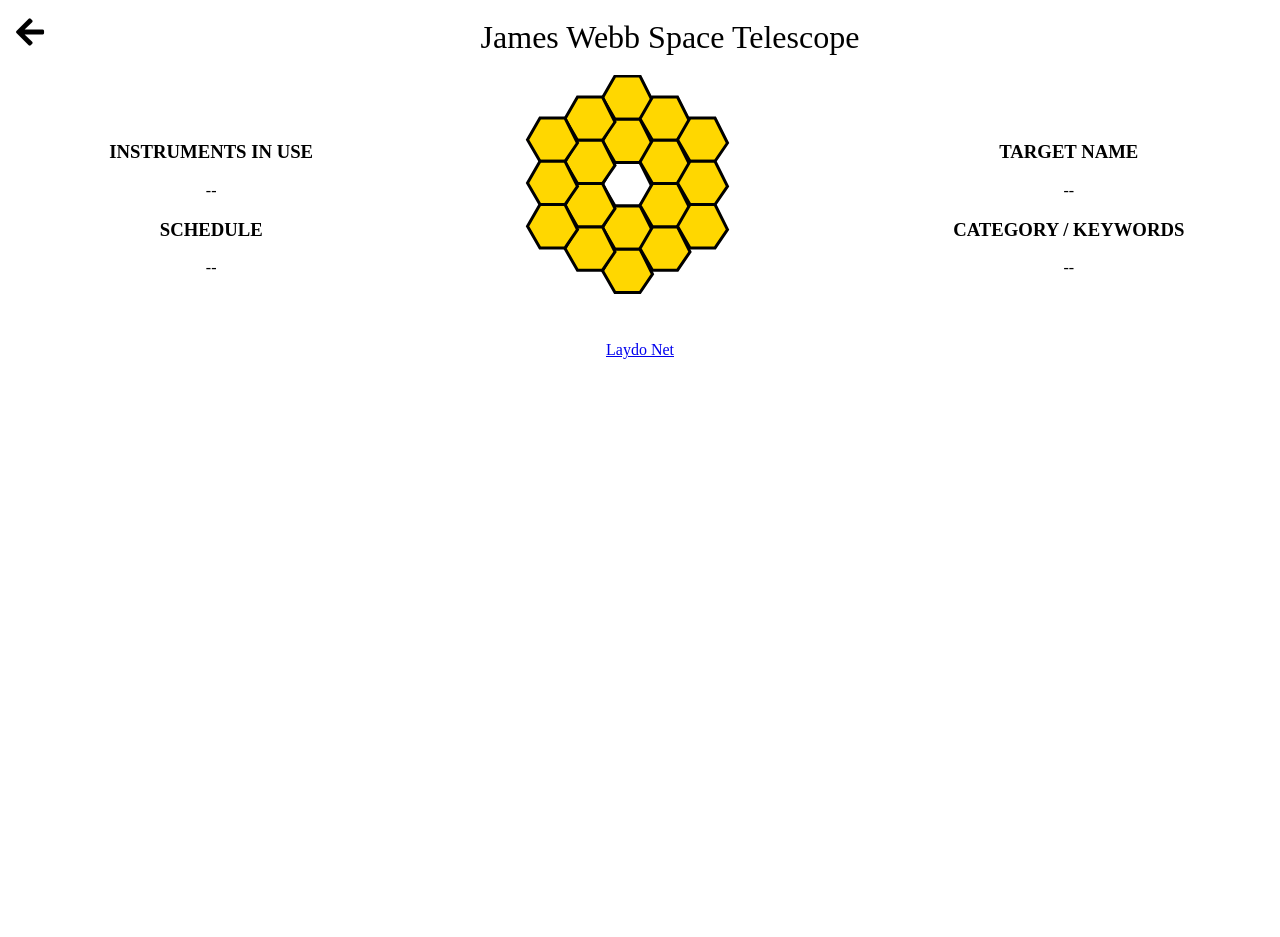
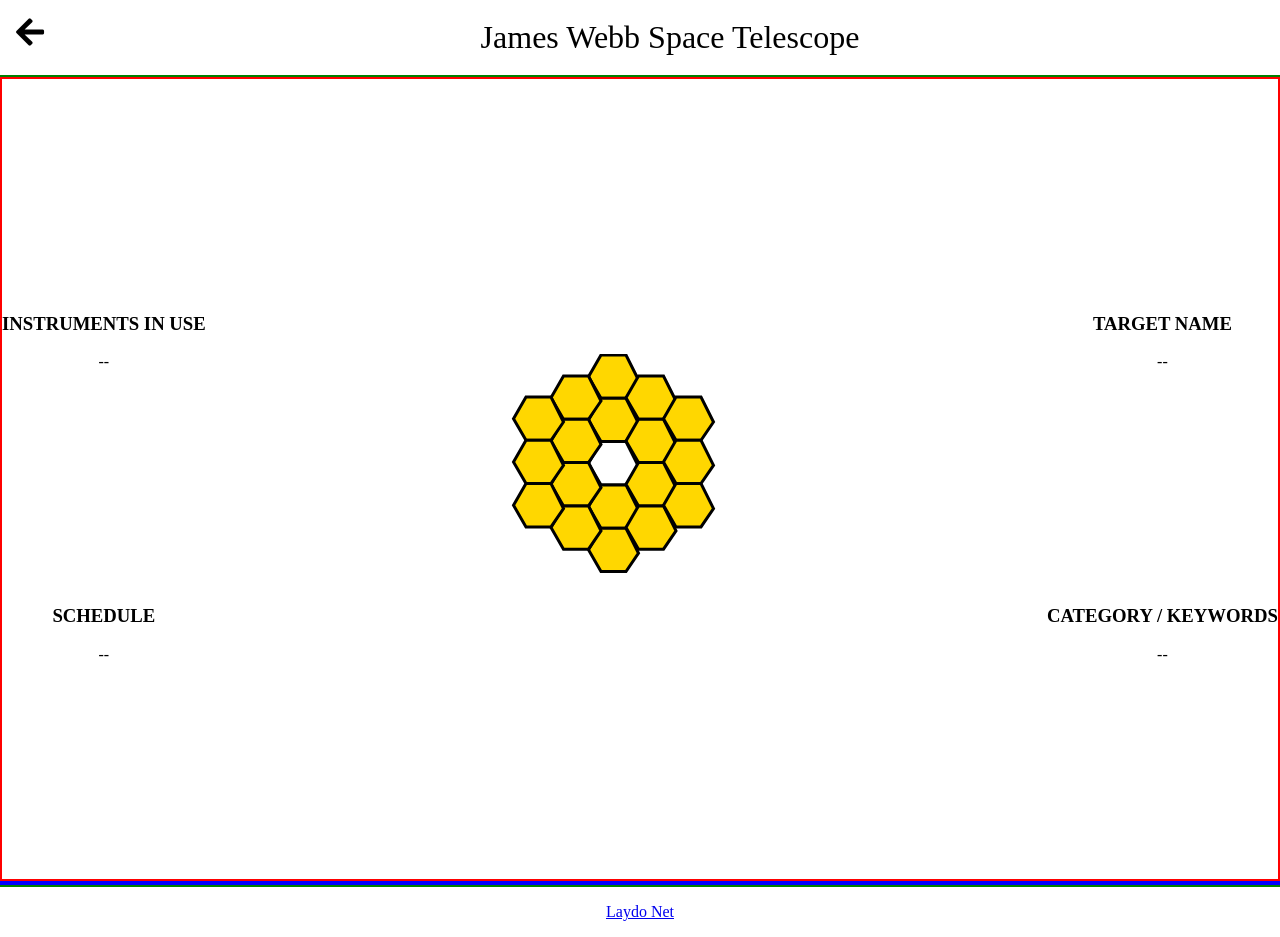
Before and after one commit to LAYDO/homeapps, a Django app: template jwst/templates/jwst.html in a window 1280 px wide. Before the commit the page ends 359 px from the top, so only its background shows below. Run offline with Django 3.2, Linux system fonts and the light colour scheme; the template is opened without the code that fills it, so the values that code supplies are empty.

Commit message:
Layout adjustments
- Trying to establish a better layout
- Borders with some spaced out display

```diff
--- a/jwst/templates/jwst.html
+++ b/jwst/templates/jwst.html
@@ -12,6 +12,7 @@
 </div>
 {% endblock %} {% block page_content %}
 <div class="jwst-section">
+  <div style="border: 0.125rem solid red; width: 100%; height: 50rem;">
     <div class="jwst-row-info" id="jwstDisplay">
       <div class="jwst-side-info">
         <div class="jwst-col-info">
@@ -37,7 +38,10 @@
         </div>
       </div>
     </div>
+  </div>
+  <div style="border: 0.125rem solid blue; width: 100%; overflow-y: auto;">
     <div class="jwst-col-info" id="jwstInfo"></div>
+  </div>
 </div>
 {% endblock %}
 {% block page_scripts %}
--- a/static/jwst/css/jwst.css
+++ b/static/jwst/css/jwst.css
@@ -17,7 +17,7 @@
     flex-direction: column;
     justify-content: center;
     align-items: center;
-    /* height: 100%; */
+    border: 0.125rem solid green;
 }
 
 .jwst-col-info {
@@ -26,27 +26,27 @@
     justify-content: center;
     align-items: center;
 }
+
 .jwst-side-info {
     display: flex;
     flex-direction: column;
-    justify-content: center;
+    justify-content: space-evenly;
     align-items: center;
-    width: 33%;
+    height: 100%;
 }
+
 .jwst-wrapper {
     display: flex;
     flex-direction: column;
     justify-content: center;
     align-items: center;
-    width: 34%;
 }
 
 .jwst-row-info {
     display: flex;
     flex-direction: row;
-    justify-content: space-evenly;
-    align-items: center;
-    width: 100%;
+    justify-content: space-between;
+    height: 100%;
 }
 
 #jwstInfo {
```
Lines whose indentation alone changed are shown as unchanged.
